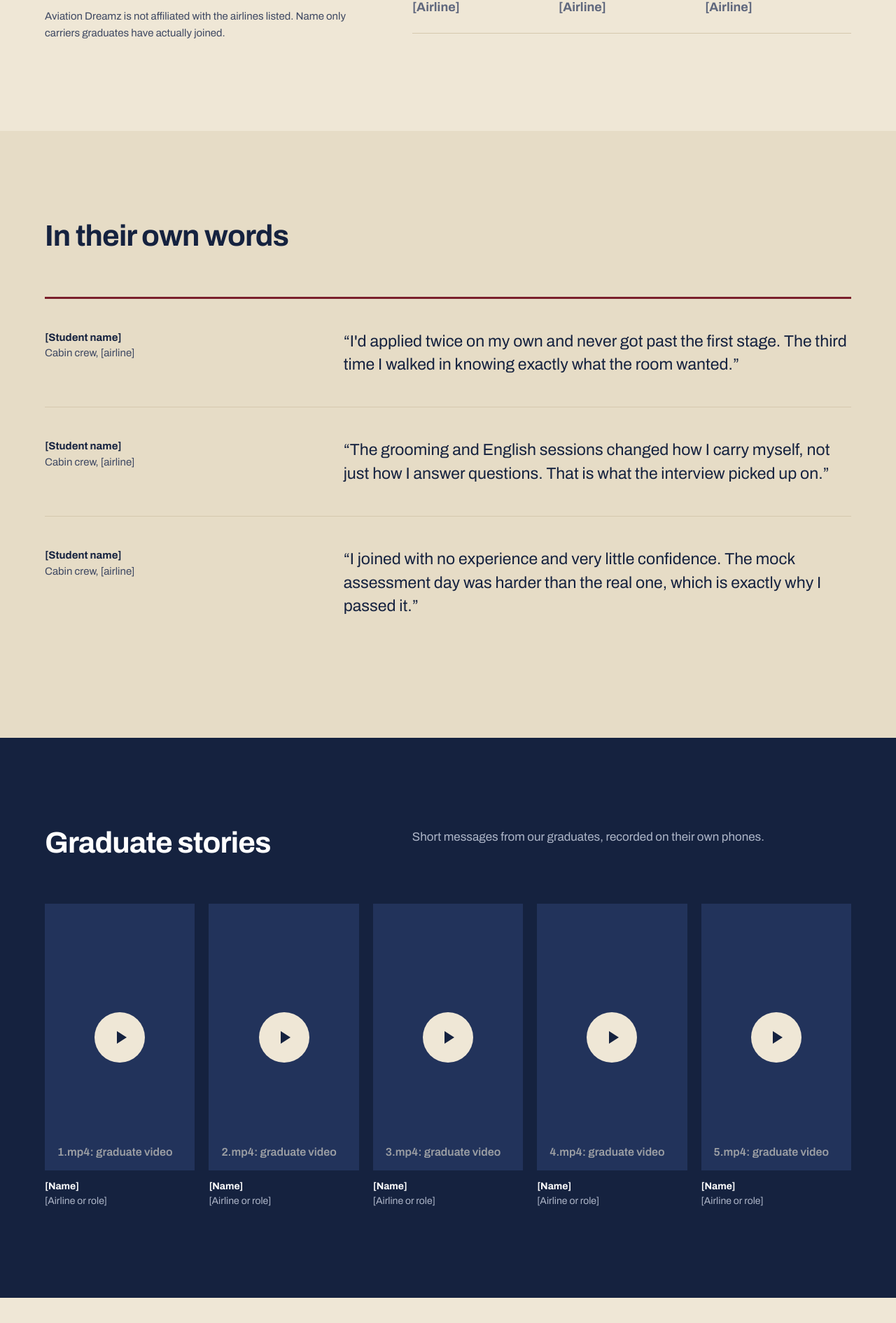
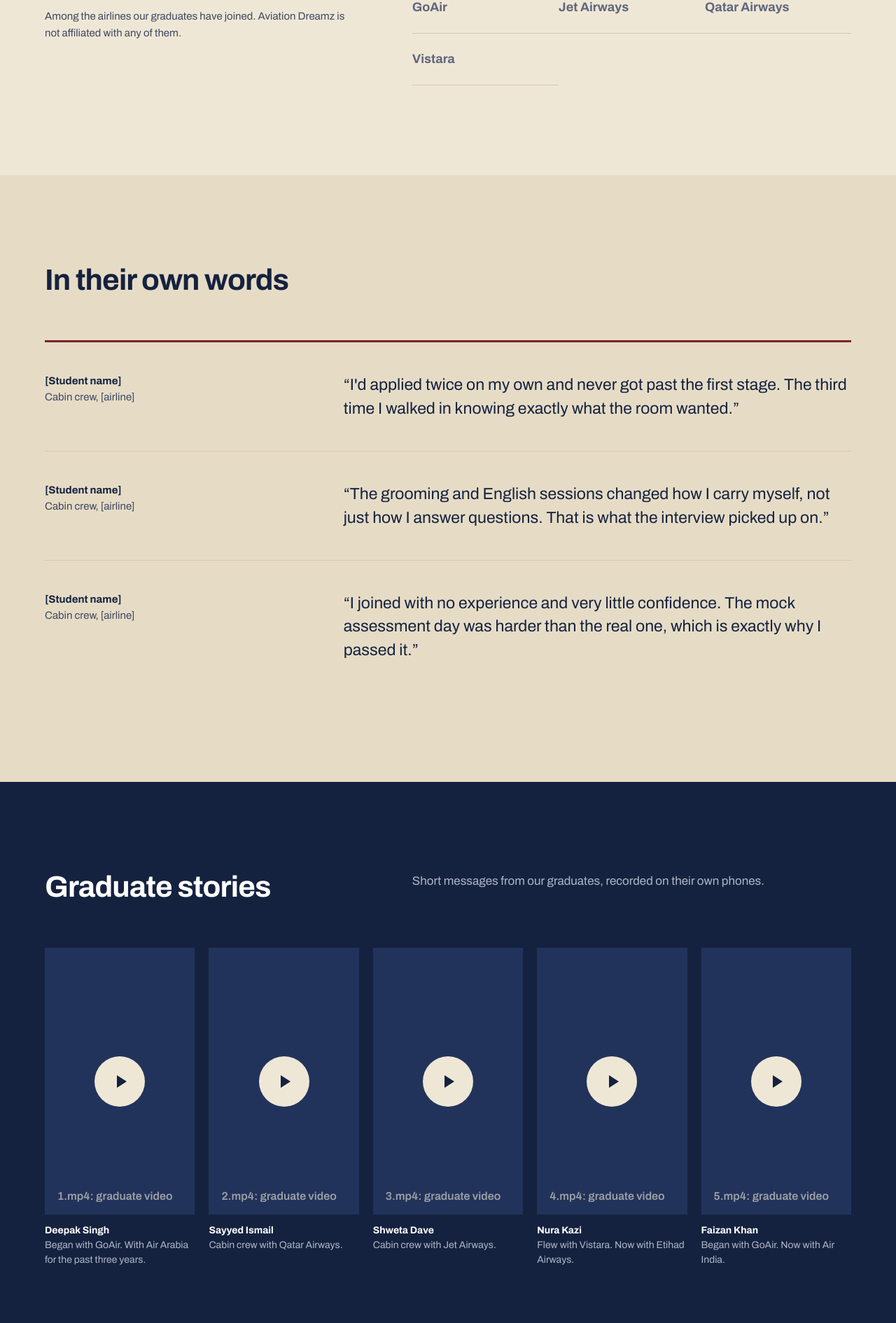
Before and after one commit to stain404/aviation-dreamz, a plain HTML site: page placements.html in a window 1280 px wide. Shown: the part 668-2558 px from the top of the page at 70% size. Drawn offline with Linux system fonts and the light colour scheme.

Commit message:
Name the graduates in the videos and list their airlines
Caption each graduate video with the person's name and airline history,
on home and placements, and fill "Where our graduates fly" with the
seven carriers they have flown with.

Co-Authored-By: Claude Opus 5.5 <noreply@anthropic.com>

```diff
--- a/placements.html
+++ b/placements.html
@@ -46,12 +46,13 @@
   <div class="wrap cols">
     <div class="stack">
       <h2>Where our graduates fly</h2>
-      <p class="muted" style="font-size:0.9375rem">Aviation Dreamz is not affiliated with the
-        airlines listed. Name only carriers graduates have actually joined.</p>
+      <p class="muted" style="font-size:0.9375rem">Among the airlines our graduates have
+        joined. Aviation Dreamz is not affiliated with any of them.</p>
     </div>
     <ul class="names">
-      <li>[Airline]</li><li>[Airline]</li><li>[Airline]</li>
-      <li>[Airline]</li><li>[Airline]</li><li>[Airline]</li>
+      <li>Air Arabia</li><li>Air India</li><li>Etihad Airways</li>
+      <li>GoAir</li><li>Jet Airways</li><li>Qatar Airways</li>
+      <li>Vistara</li>
     </ul>
   </div>
 </section>
@@ -83,43 +84,43 @@
     <div class="reels">
       <figure>
         <div class="media r-reel">
-          <video src="images/1.mp4#t=0.5" title="Graduate video: [Name]" controls preload="metadata" playsinline></video>
+          <video src="images/1.mp4#t=0.5" title="Deepak Singh, Aviation Dreamz graduate" controls preload="metadata" playsinline></video>
           <span class="playmark" aria-hidden="true"></span>
           <span class="note">1.mp4: graduate video</span>
         </div>
-        <figcaption><b>[Name]</b>[Airline or role]</figcaption>
+        <figcaption><b>Deepak Singh</b>Began with GoAir. With Air Arabia for the past three years.</figcaption>
       </figure>
       <figure>
         <div class="media r-reel">
-          <video src="images/2.mp4#t=0.5" title="Graduate video: [Name]" controls preload="metadata" playsinline></video>
+          <video src="images/2.mp4#t=0.5" title="Sayyed Ismail, Aviation Dreamz graduate" controls preload="metadata" playsinline></video>
           <span class="playmark" aria-hidden="true"></span>
           <span class="note">2.mp4: graduate video</span>
         </div>
-        <figcaption><b>[Name]</b>[Airline or role]</figcaption>
+        <figcaption><b>Sayyed Ismail</b>Cabin crew with Qatar Airways.</figcaption>
       </figure>
       <figure>
         <div class="media r-reel">
-          <video src="images/3.mp4#t=0.5" title="Graduate video: [Name]" controls preload="metadata" playsinline></video>
+          <video src="images/3.mp4#t=0.5" title="Shweta Dave, Aviation Dreamz graduate" controls preload="metadata" playsinline></video>
           <span class="playmark" aria-hidden="true"></span>
           <span class="note">3.mp4: graduate video</span>
         </div>
-        <figcaption><b>[Name]</b>[Airline or role]</figcaption>
+        <figcaption><b>Shweta Dave</b>Cabin crew with Jet Airways.</figcaption>
       </figure>
       <figure>
         <div class="media r-reel">
-          <video src="images/4.mp4#t=0.5" title="Graduate video: [Name]" controls preload="metadata" playsinline></video>
+          <video src="images/4.mp4#t=0.5" title="Nura Kazi, Aviation Dreamz graduate" controls preload="metadata" playsinline></video>
           <span class="playmark" aria-hidden="true"></span>
           <span class="note">4.mp4: graduate video</span>
         </div>
-        <figcaption><b>[Name]</b>[Airline or role]</figcaption>
+        <figcaption><b>Nura Kazi</b>Flew with Vistara. Now with Etihad Airways.</figcaption>
       </figure>
       <figure>
         <div class="media r-reel fit">
-          <video src="images/5.mp4#t=0.5" title="Graduate video: [Name]" controls preload="metadata" playsinline></video>
+          <video src="images/5.mp4#t=0.5" title="Faizan Khan, Aviation Dreamz graduate" controls preload="metadata" playsinline></video>
           <span class="playmark" aria-hidden="true"></span>
           <span class="note">5.mp4: graduate video</span>
         </div>
-        <figcaption><b>[Name]</b>[Airline or role]</figcaption>
+        <figcaption><b>Faizan Khan</b>Began with GoAir. Now with Air India.</figcaption>
       </figure>
     </div>
   </div>
```
Also changed, not shown: index.html (+2 -2 lines).
